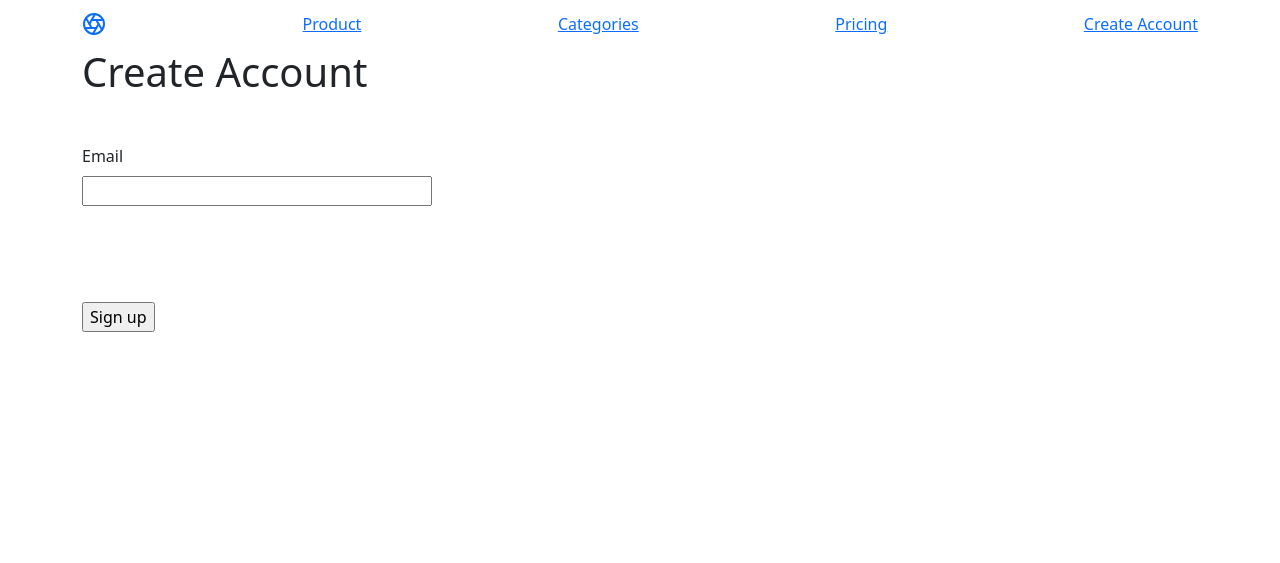
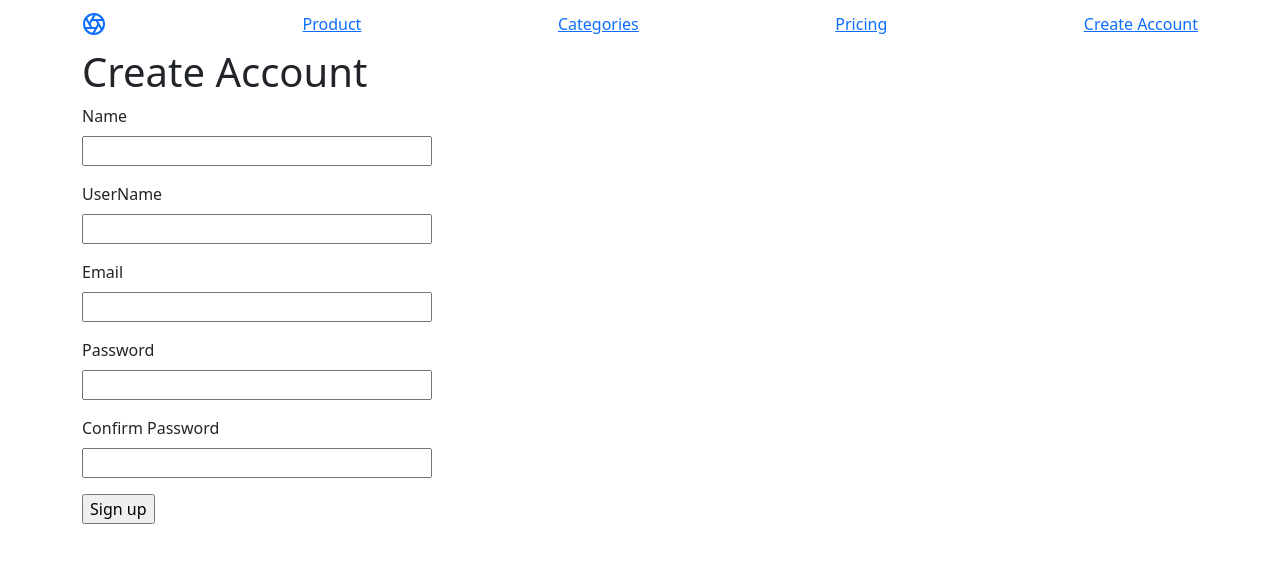
Before and after one commit to h0se69/DealExpress, a Flask app: template DealExpress/templates/signUp.html in a window 1280 px wide. Shown: the top 563 px of the page. Run offline with Flask 3, Linux system fonts and the light colour scheme; the template is opened without the code that fills it: values that come from a table or form of the project are taken from there, others are empty; some libraries are stand-ins or nearby versions.

Commit message:
Account Creation basic functionality, validation in forms.py commented out, nothing removed, should be just commented out

```diff
--- a/DealExpress/forms.py
+++ b/DealExpress/forms.py
@@ -13,13 +13,14 @@ class LoginForm(FlaskForm):
     submit = SubmitField("Login")
 
 class SignupForm(FlaskForm):
+    name = StringField("Name", validators=[DataRequired()])
     username = StringField("UserName", validators=[DataRequired(), Length(min=3, max=20)])
     email = StringField("Email", validators=[DataRequired(), Email()])
     password = PasswordField('Password', validators=[DataRequired()])
     confirm_password = PasswordField('Confirm Password', validators=[DataRequired(), EqualTo('password')])
     submit = SubmitField(label="Sign up")
 
-    def validate_username(self, username):
+    """def validate_username(self, username):
         user = User.query.filter_by(username=username.data).first()
         if User:
             raise ValidationError("username already taken!")
@@ -27,4 +28,4 @@ class SignupForm(FlaskForm):
     def validate_email(self, email):
         user = User.query.filter_by(email=email.data).first()
         if User:
-            raise ValidationError("email already used!")
+            raise ValidationError("email already used!")"""
--- a/DealExpress/models.py
+++ b/DealExpress/models.py
@@ -9,10 +9,11 @@ class Item(db.Model):
     name = db.Column(db.String(64))
     price = db.Column(db.String(64))
     id = db.Column(db.Integer, primary_key=True)
-    item_image = db.Column()
+    #item_image = db.Column()
     retailer = db.Column(db.String(64))
 
 class User(db.Model, UserMixin):
+    username = db.Column(db.String(32))
     id = db.Column(db.Integer, primary_key=True)
     name = db.Column(db.String(64))
     email = db.Column(db.String(128))
--- a/DealExpress/routes.py
+++ b/DealExpress/routes.py
@@ -22,10 +22,14 @@ def createAccount():
     if signUp.validate_on_submit(): #button pressed, user filled all entries of form
         #check password match, valid email, user not exists
         #user_exists = User.query(email=signUp.email.data).first()
-        user = User(email=signUp.email.data, name=signUp.name.data, password1=signUp.password1.data)#use password1 data from form, p2 would work too after our checks
+        user = User(username=signUp.username.data, email=signUp.email.data, name=signUp.name.data, password=signUp.password.data)#use password1 data from form, p2 would work too after our checks
+        print("hello")
         db.session.add(user)
+        print("added")
         db.session.commit()
+        print("committed")
         return redirect(url_for('routes.homePage'))
+    print('bye')
     return render_template("/signUp.html", title = 'Create Account', form=signUp)
 
 #Login page
--- a/DealExpress/templates/signUp.html
+++ b/DealExpress/templates/signUp.html
@@ -11,16 +11,20 @@
             {{form.name(size=32)}}
         </p>
         <p>
+            {{form.username.label()}}<br>
+            {{form.username(size=32)}}
+        </p>
+        <p>
             {{form.email.label()}}<br>
             {{form.email(size=32)}}
         </p>
         <p>
-            {{form.password1.label()}}<br>
-            {{form.password1(size=32)}}
+            {{form.password.label()}}<br>
+            {{form.password(size=32)}}
         </p>
         <p>
-            {{form.password2.label()}}<br>
-            {{form.password2(size=32)}}
+            {{form.confirm_password.label()}}<br>
+            {{form.confirm_password(size=32)}}
         </p>
         <p>
             {{form.submit}}
```
Also changed, not shown: DealExpress/app.db.
